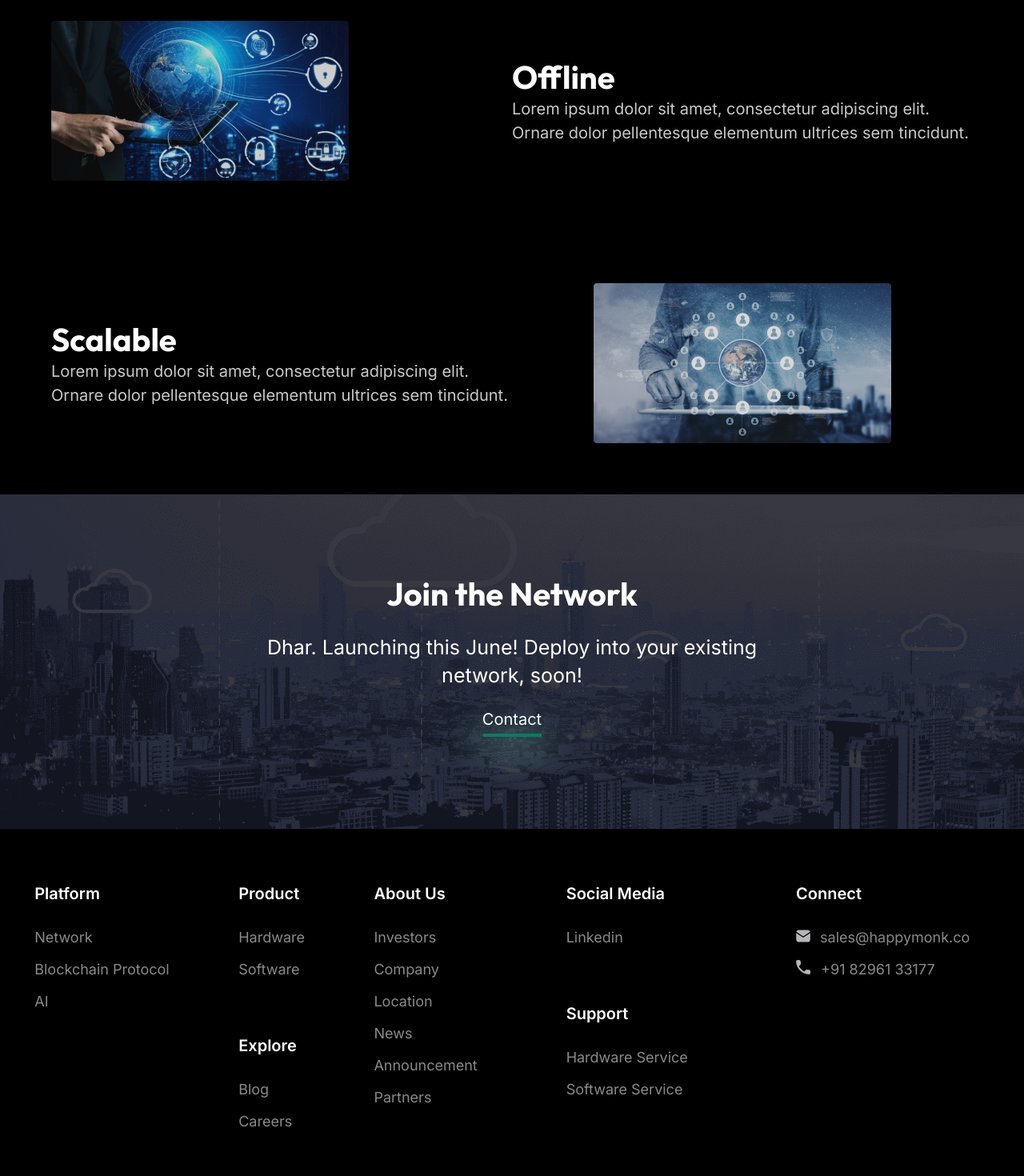
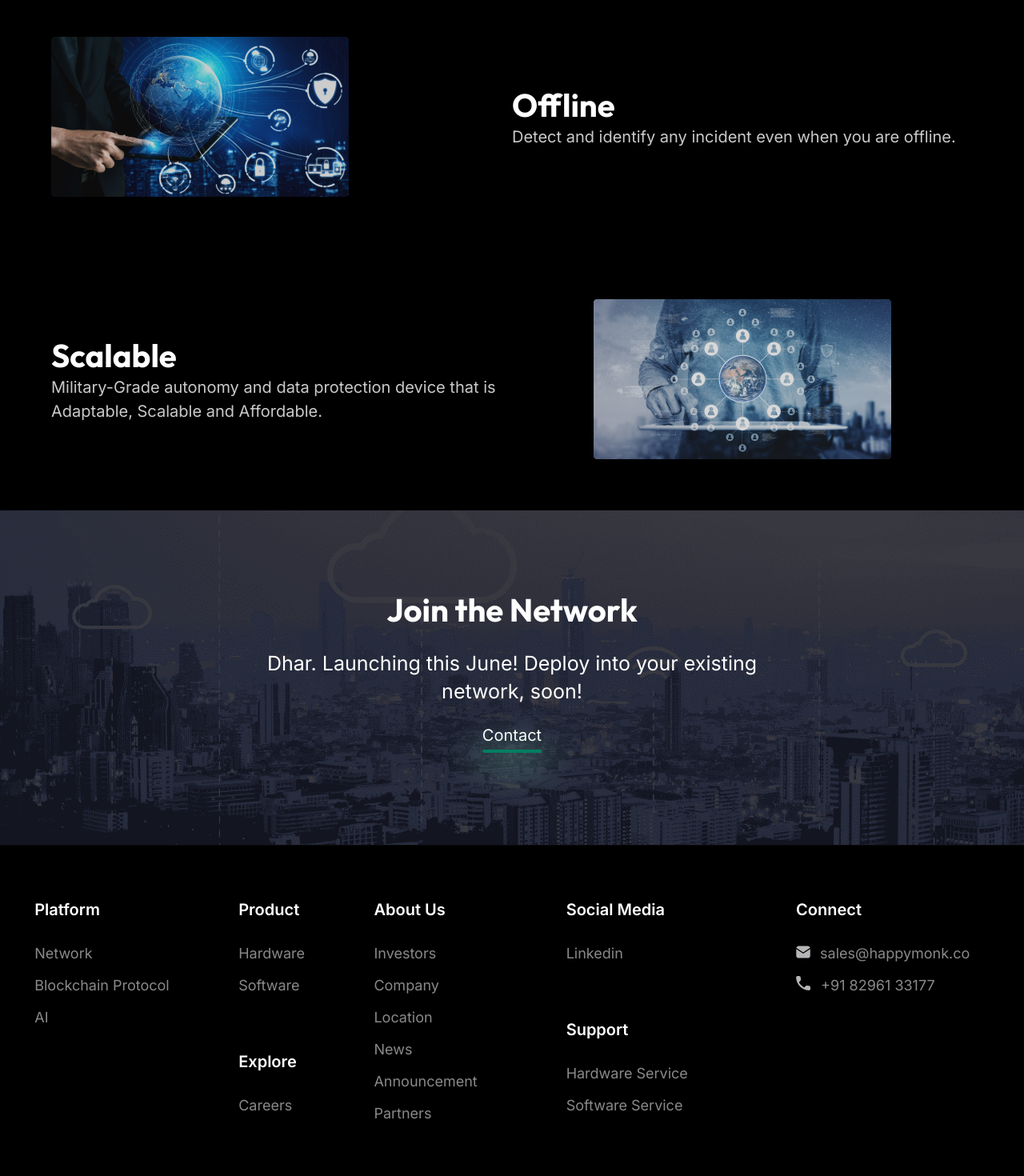
Before and after one commit to newRish/Ckdir-frontend-, a Next.js app: page /product/chokidr-hardware in a window 1280 px wide. Shown: the part 3060-4530 px from the top of the page at 80% size. Built offline with nearby package versions, Linux system fonts and the light colour scheme.

Commit message:
update links

```diff
--- a/components/Footer.jsx
+++ b/components/Footer.jsx
@@ -46,11 +46,11 @@ const Footer = () => {
             </ul>
             <ul className={styles.topSpacing}>
               <div className={styles.header}>Explore</div>
-              <li className={styles.listItem}>
+              {/* <li className={styles.listItem}>
                 <Link href={"/blog"}>
                   <a>Blog</a>
                 </Link>
-              </li>
+              </li> */}
               <li className={styles.listItem}>
                 <Link href={"/career"}>
                   <a>Careers</a>
--- a/components/Header.jsx
+++ b/components/Header.jsx
@@ -118,10 +118,10 @@ const Header = () => {
 
                     <NavDropDown
                         ddList={[
-                            {
-                                heading: <Link href={'/blog'}><a>Blog</a></Link>,
-                                options: []
-                            },
+                            // {
+                            //     heading: <Link href={'/blog'}><a>Blog</a></Link>,
+                            //     options: []
+                            // },
                             {
                                 heading: <Link href={'/about'}><a>About Happymonk</a></Link>,
                                 options: []
--- a/pages/product/chokidr-hardware.jsx
+++ b/pages/product/chokidr-hardware.jsx
@@ -32,19 +32,19 @@ const ChokidrHardware = ({ dharList }) => {
     {
       heading: "Ground to Ground Communication",
       text:
-        "Lorem ipsum dolor sit amet, consectetur adipiscing elit. Ornare dolor pellentesque elementum ultrices sem tincidunt. ",
+        "Connected through the LoRaWan network and you can communicate between end-devices and multiple ground stations to assist in coordination between agencies to ensure a safe and efficient execution of operations.",
       img: connectedWorldImg,
     },
     {
       heading: "Offline",
       text:
-        "Lorem ipsum dolor sit amet, consectetur adipiscing elit. Ornare dolor pellentesque elementum ultrices sem tincidunt.",
+        "Detect and identify any incident even when you are offline.",
       img: offlineImg,
     },
     {
       heading: "Scalable",
       text:
-        "Lorem ipsum dolor sit amet, consectetur adipiscing elit. Ornare dolor pellentesque elementum ultrices sem tincidunt.",
+        "Military-Grade autonomy and data protection device that is Adaptable, Scalable and Affordable.",
       img: scaleImg,
     },
   ];
--- a/pages/blog/index.js
+++ b/utils/NoContentPages/blog/index.js
@@ -1,4 +1,4 @@
-import Header from "../../components/Header";
+import Header from "../../../components/Header";
 
 import styles from "../../styles/Blog.module.scss";
 import blog1Img from "../../public/man-wearing-smart-glasses-virtual-scanning-technology-glitch-effect.png";
```
Also changed, not shown: pages/contact.jsx (+6 -5 lines), utils/NoContentPages/blog/1.jsx (renamed from pages/blog/1.jsx), utils/NoContentPages/thankyou.jsx (renamed from pages/thankyou.jsx).
